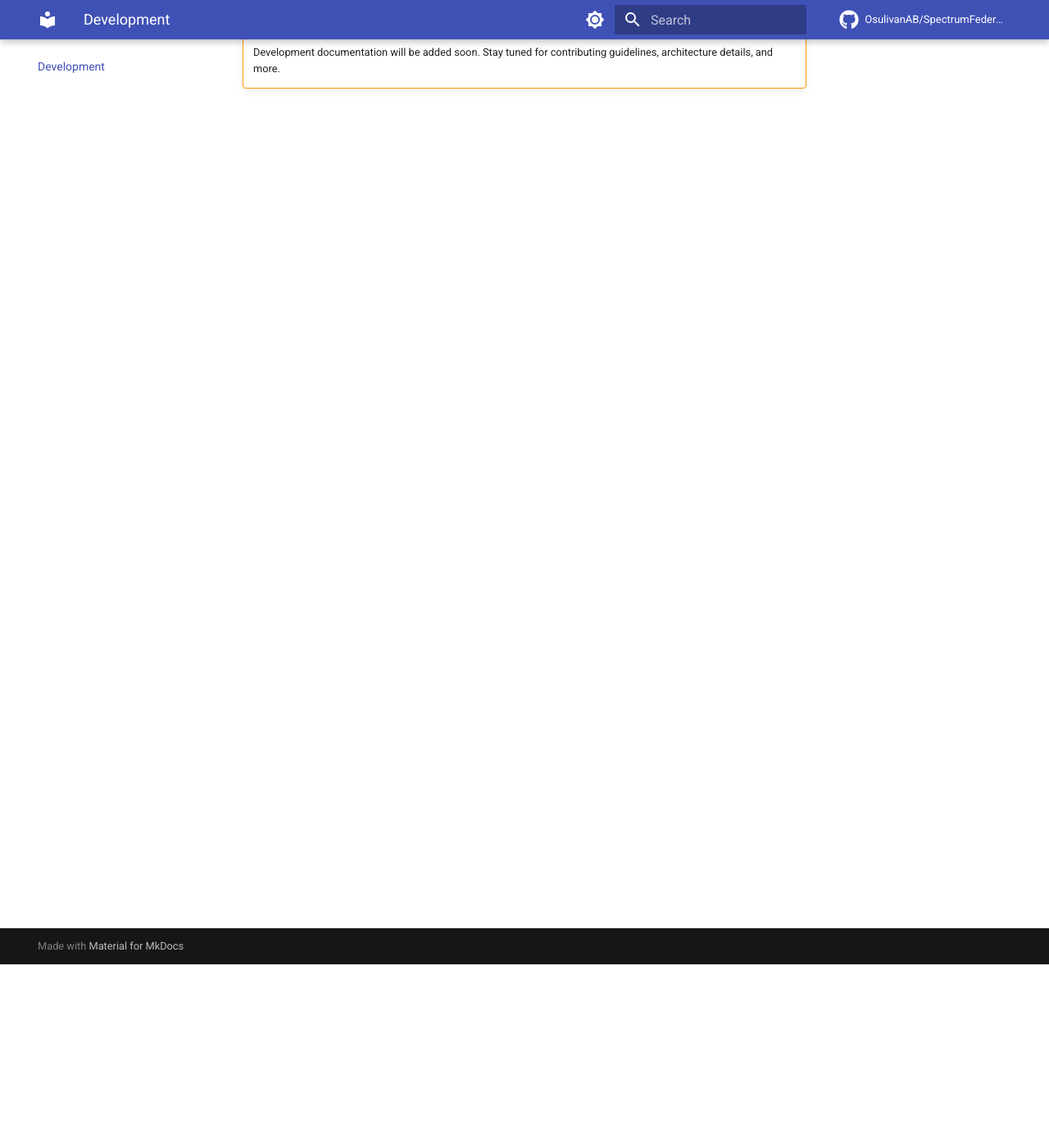
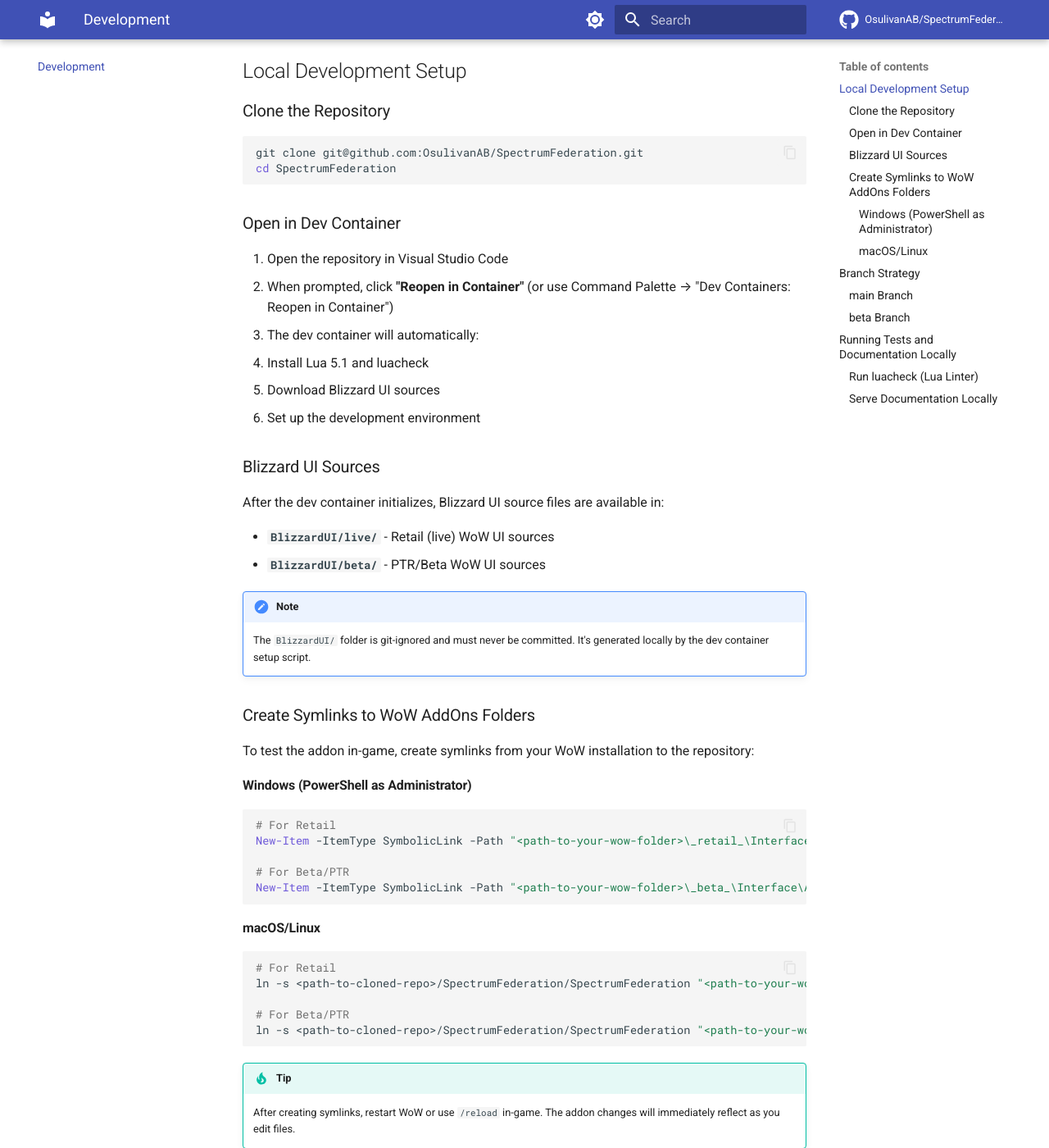
Before and after one commit to OsulivanAB/SpectrumFederation, an MkDocs documentation site: the page built from docs/development/index.md, in a window 1280 px wide and 1400 px high, scrolled down 224 px. Shown: the whole window at 82% size. Built offline with MkDocs 1.6.1 and Material for MkDocs 9.7.7, drawn with Linux system fonts in a browser that asks for light colours; comment, search, counter and statistics services are not loaded; some of the changed text lies outside the part shown.

Commit message:
feat: enhance development documentation with setup instructions and branch strategy

````diff
--- a/docs/development/index.md
+++ b/docs/development/index.md
@@ -1,6 +1,104 @@
 # Development
 
-/// under-construction | Under Construction
-Development documentation will be added soon. Stay tuned for contributing guidelines, architecture details, and more.
+This guide covers how to set up your local development environment for SpectrumFederation.
 
-///
+## Local Development Setup
+
+### Clone the Repository
+
+```bash
+git clone git@github.com:OsulivanAB/SpectrumFederation.git
+cd SpectrumFederation
+```
+
+### Open in Dev Container
+
+1. Open the repository in Visual Studio Code
+2. When prompted, click **"Reopen in Container"** (or use Command Palette → "Dev Containers: Reopen in Container")
+3. The dev container will automatically:
+   - Install Lua 5.1 and luacheck
+   - Download Blizzard UI sources
+   - Set up the development environment
+
+### Blizzard UI Sources
+
+After the dev container initializes, Blizzard UI source files are available in:
+
+- **`BlizzardUI/live/`** - Retail (live) WoW UI sources
+- **`BlizzardUI/beta/`** - PTR/Beta WoW UI sources
+
+!!! note
+    The `BlizzardUI/` folder is git-ignored and must never be committed. It's generated locally by the dev container setup script.
+
+### Create Symlinks to WoW AddOns Folders
+
+To test the addon in-game, create symlinks from your WoW installation to the repository:
+
+#### Windows (PowerShell as Administrator)
+
+```powershell
+# For Retail
+New-Item -ItemType SymbolicLink -Path "<path-to-your-wow-folder>\_retail_\Interface\AddOns\SpectrumFederation" -Target "<path-to-cloned-repo>\SpectrumFederation\SpectrumFederation"
+
+# For Beta/PTR
+New-Item -ItemType SymbolicLink -Path "<path-to-your-wow-folder>\_beta_\Interface\AddOns\SpectrumFederation" -Target "<path-to-cloned-repo>\SpectrumFederation\SpectrumFederation"
+```
+
+#### macOS/Linux
+
+```bash
+# For Retail
+ln -s <path-to-cloned-repo>/SpectrumFederation/SpectrumFederation "<path-to-your-wow-folder>/_retail_/Interface/AddOns/SpectrumFederation"
+
+# For Beta/PTR
+ln -s <path-to-cloned-repo>/SpectrumFederation/SpectrumFederation "<path-to-your-wow-folder>/_beta_/Interface/AddOns/SpectrumFederation"
+```
+
+!!! tip
+    After creating symlinks, restart WoW or use `/reload` in-game. The addon changes will immediately reflect as you edit files.
+
+## Branch Strategy
+
+### `main` Branch
+- **Purpose**: Retail / Stable releases
+- **Version format**: `X.Y.Z` (e.g., `0.1.0`)
+- **Target**: Live WoW servers
+- **Protection**: Requires PR approval and passing CI checks
+
+### `beta` Branch
+- **Purpose**: PTR/Beta / Experimental features
+- **Version format**: `X.Y.Z-beta` (e.g., `0.1.0-beta.1`)
+- **Target**: Beta/PTR WoW servers
+- **Protection**: Requires PR approval and passing CI checks
+
+!!! warning
+    - Beta versions can **only** be released from the `beta` branch
+    - Stable versions can **only** be released from the `main` branch
+    - The release workflow enforces these rules automatically
+
+## Running Tests and Documentation Locally
+
+### Run luacheck (Lua Linter)
+
+```bash
+# Check all Lua files in the addon
+luacheck SpectrumFederation --only 0
+
+# Check a specific file
+luacheck SpectrumFederation/SpectrumFederation.lua
+```
+
+### Serve Documentation Locally
+
+```bash
+# Install dependencies
+pip install -r requirements-docs.txt
+
+# Serve documentation with live reload
+mkdocs serve
+```
+
+The documentation will be available at `http://127.0.0.1:8000/`
+
+!!! tip
+    Changes to markdown files will automatically reload in your browser while `mkdocs serve` is running.
````
